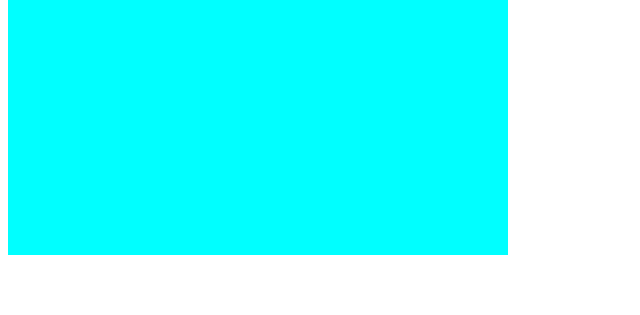
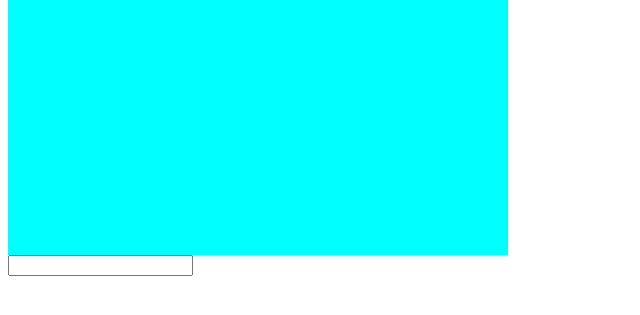
Before and after one commit to supriya-create/FRONTEND-CLASS-PROJECTS, a plain HTML site: page JAVASCRIPT PRACTICE/jsEvents.html in a window 1280 px wide. Shown: the part 253-568 px from the top of the page, without its empty margins (0-640 px from the left). Drawn offline with Linux system fonts and the light colour scheme.

Commit message:
Keyboard Events

```diff
--- a/JAVASCRIPT PRACTICE/jsEvents.html
+++ b/JAVASCRIPT PRACTICE/jsEvents.html
@@ -6,7 +6,7 @@
     <title>Document</title>
 </head>
 <body>
-    <!-- 1)onClick   2)onceontextmenu(right click)    3)ondblclick-->
+    <!-- 1)onClick   2)oncontextmenu(right click)    3)ondblclick-->
     <!-- 6)onmousedown   7)onmouseeneter                  8)onmouseleave
          9)onmousemove (count will inc)
          10)onmouseup  (on releasing)
@@ -21,6 +21,16 @@
     onmouseleave="countfunc()">
     <p id="para">Image</p>
     </div>
+
+     <!-- Keyboard event
+     1) onkeydown  - all keys including special keys
+     2) onkeypress - works for letters, digits etc. not for special keys
+     3) onkeyup - on releasing the key -->
+
+    <form action="">
+        <input type="text" id ="text1" onkeyup="generateAlert()">
+    </form>
+
 <script>
     function generateAlert(){
         alert("You clicked on an image");
@@ -30,6 +40,8 @@
         c+=1;
         document.getElementById("para").innerHTML=c;
     }
+
+
 </script>
 </body>
 </html>
```
